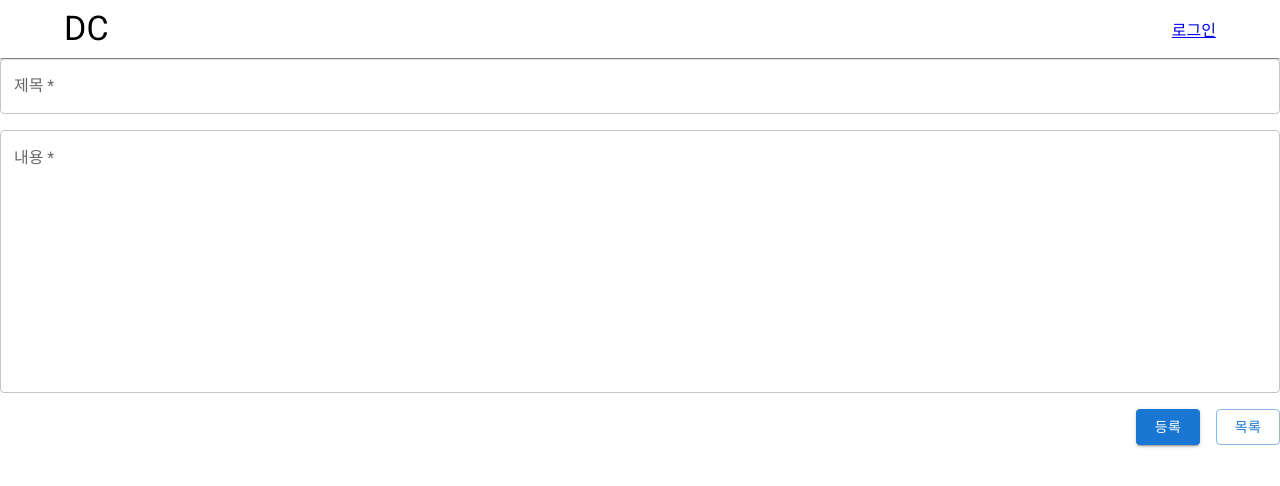
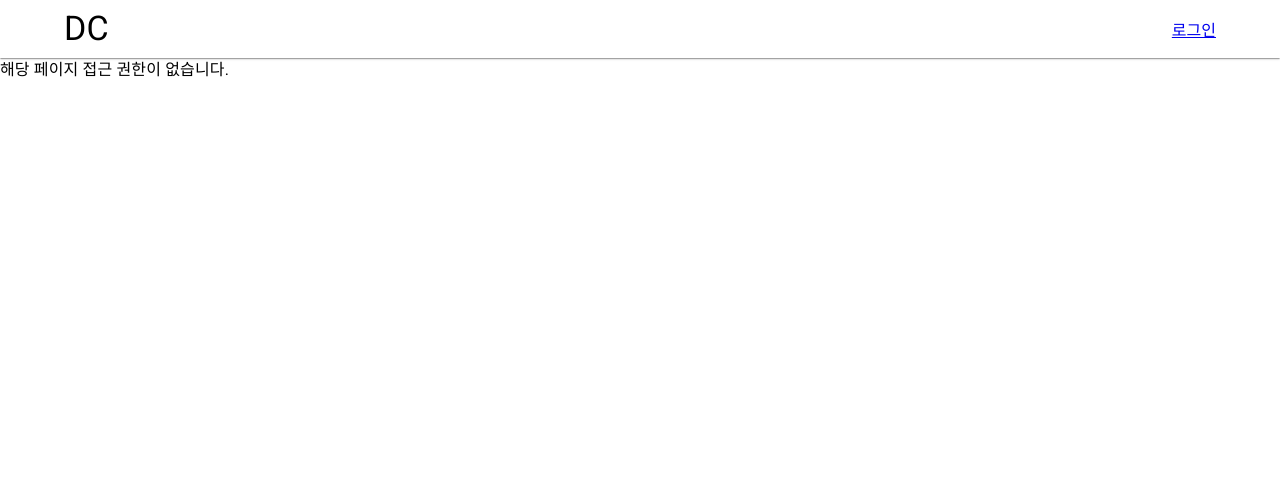
Before and after one commit to Dev-SoUni/dieter-community, a React (Vite) app in the folder frontend/: page /tips/new in a window 1280 px wide. Shown: the top 486 px of the page. Built offline with nearby package versions, Linux system fonts and the light colour scheme.

Commit message:
feat: `AuthRoute` 컴포넌트 구현 및 적용

```diff
--- a/frontend/src/app.tsx
+++ b/frontend/src/app.tsx
@@ -11,6 +11,7 @@ import TipPage from './pages/TipPage.tsx'
 import TipNewPage from './pages/TipNewPage.tsx'
 import TipDetailPage from './pages/TipDetailPage.tsx'
 import TipEditPage from './pages/TipEditPage.tsx'
+import { AuthRoute } from './components/AuthRoute.tsx'
 import { MemberResponse } from './ts/dto.ts'
 
 const router = createBrowserRouter([
@@ -32,7 +33,7 @@ const router = createBrowserRouter([
       },
       {
         path: '/tips/new',
-        element: <TipNewPage />,
+        element: <AuthRoute component={TipNewPage} />,
       },
       {
         path: '/tips/:id',
@@ -40,7 +41,7 @@ const router = createBrowserRouter([
       },
       {
         path: '/tips/:id/edit',
-        element: <TipEditPage />,
+        element: <AuthRoute component={TipEditPage} />,
       },
     ],
   },
--- /dev/null
+++ b/frontend/src/components/AuthRoute.tsx
@@ -0,0 +1,26 @@
+import Box from '@mui/material/Box'
+import Typography from '@mui/material/Typography'
+import Stack from '@mui/material/Stack'
+
+import { useSession } from '../hooks/useSession.tsx'
+import React from 'react'
+
+interface AuthRouteProps {
+  component: React.ElementType
+}
+
+export const AuthRoute = ({ component: Component }: AuthRouteProps) => {
+  const session = useSession()
+
+  if (!session.isLoggedIn) {
+    return (
+      <Box>
+        <Stack>
+          <Typography>해당 페이지 접근 권한이 없습니다.</Typography>
+        </Stack>
+      </Box>
+    )
+  }
+
+  return <Component />
+}
```
